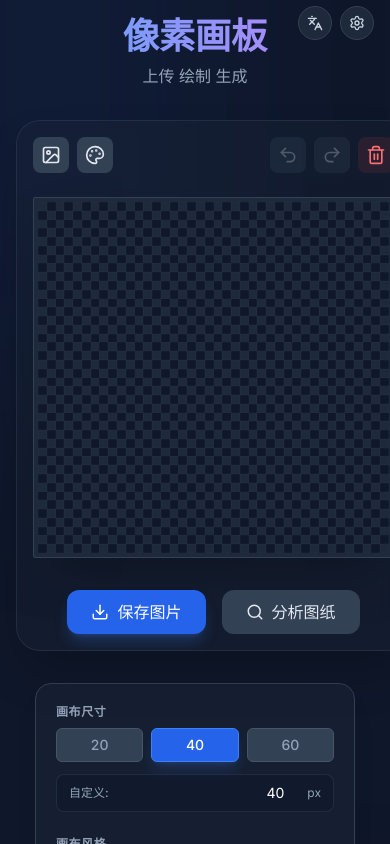
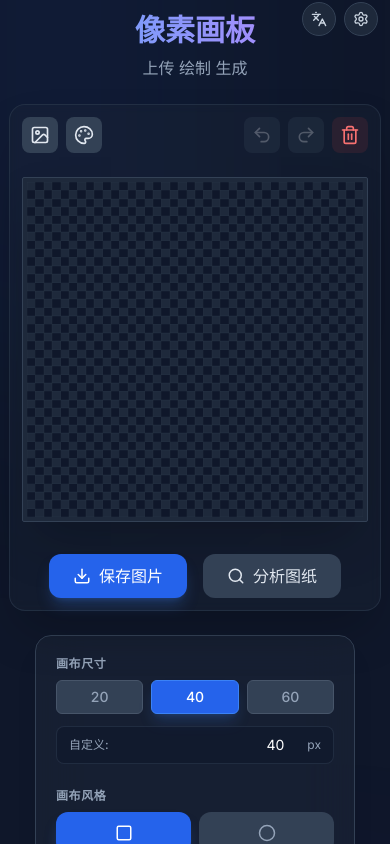
Before and after one commit to yicracks/pixelpixel, a React (Vite) app: page / in a window 390 px wide. Shown: the top 844 px of the page. Built offline with nearby package versions, Linux system fonts and the light colour scheme.

Commit message:
fix: Adjust padding and sizing for better responsiveness
This commit refines the layout by slightly reducing the main app padding and adjusting the grid and toolbar maximum widths. These changes aim to improve the user experience on smaller viewports and ensure better overall responsiveness.

```diff
--- a/App.tsx
+++ b/App.tsx
@@ -171,7 +171,7 @@ const App: React.FC = () => {
   };
 
   return (
-    <div className={`min-h-screen flex flex-col items-center justify-center p-4 md:p-8 relative overflow-hidden transition-colors duration-500 ${isDark ? 'bg-slate-900 text-slate-100' : 'bg-slate-50 text-slate-900'}`}>
+    <div className={`min-h-screen flex flex-col items-center justify-center p-3 md:p-8 relative overflow-hidden transition-colors duration-500 ${isDark ? 'bg-slate-900 text-slate-100' : 'bg-slate-50 text-slate-900'}`}>
 
       {/* Background decoration */}
       <div className="absolute top-0 left-0 w-full h-full overflow-hidden pointer-events-none z-0">
@@ -179,7 +179,7 @@ const App: React.FC = () => {
          <div className={`absolute bottom-[-20%] right-[-10%] w-[50%] h-[50%] rounded-full blur-[120px] transition-colors duration-500 ${isDark ? 'bg-purple-600/10' : 'bg-purple-400/20'}`}></div>
       </div>
 
-      <header className="mb-8 z-10 text-center relative w-full max-w-6xl">
+      <header className="mb-6 md:mb-8 z-10 text-center relative w-full max-w-6xl px-2">
         {/* Desktop Controls */}
         <div className="absolute right-0 top-0 hidden md:flex items-center gap-2">
             <button
@@ -213,13 +213,13 @@ const App: React.FC = () => {
             </button>
         </div>
 
-        <h1 className="text-4xl md:text-5xl font-bold bg-clip-text text-transparent bg-gradient-to-r from-blue-400 to-purple-400 mb-2">
+        <h1 className="text-3xl md:text-5xl font-bold bg-clip-text text-transparent bg-gradient-to-r from-blue-400 to-purple-400 mb-2">
           {t.title}
         </h1>
         <p className={isDark ? "text-slate-400" : "text-slate-500"}>{t.subtitle}</p>
       </header>
 
-      <main className="w-full max-w-6xl z-10 flex flex-col md:flex-row gap-8 items-start justify-center">
+      <main className="w-full max-w-6xl z-10 flex flex-col md:flex-row gap-6 md:gap-8 items-center md:items-start justify-center">
 
         {/* Left Control Panel (Mobile: Top) */}
         <section className="w-full md:w-auto order-2 md:order-1 flex justify-center">
@@ -246,7 +246,7 @@ const App: React.FC = () => {
         </section>
 
         {/* Center Canvas */}
-        <section className={`flex-1 order-1 md:order-2 p-4 md:p-8 rounded-3xl border shadow-2xl backdrop-blur-sm flex flex-col items-center transition-colors duration-300 ${isDark ? 'bg-slate-800/30 border-slate-700/50' : 'bg-white/60 border-slate-200'}`}>
+        <section className={`flex-1 order-1 md:order-2 p-3 md:p-8 rounded-2xl md:rounded-3xl border shadow-2xl backdrop-blur-sm flex flex-col items-center transition-colors duration-300 ${isDark ? 'bg-slate-800/30 border-slate-700/50' : 'bg-white/60 border-slate-200'}`}>
 
            {/* Canvas Header (Icons + Undo/Redo/Clear) */}
            <div className="w-full flex items-center justify-between mb-6">
--- a/components/Grid.tsx
+++ b/components/Grid.tsx
@@ -242,7 +242,7 @@ const Grid: React.FC<GridProps> = ({
         onMouseUp={handleMouseUp}
         style={{
           display: 'block',
-          width: 'min(600px, 90vw)',
+          width: 'min(600px, 86vw)',
           aspectRatio: `${grid[0].length} / ${grid.length}`,
           cursor: tool === ToolType.EYEDROPPER ? 'crosshair' : 'default',
           imageRendering: 'pixelated', // Keep it sharp
--- a/components/Toolbar.tsx
+++ b/components/Toolbar.tsx
@@ -125,7 +125,7 @@ const Toolbar: React.FC<ToolbarProps> = ({
     : 'bg-blue-500 border-blue-400 text-white shadow-lg shadow-blue-500/20';
 
   return (
-    <div className={`flex flex-col gap-6 p-5 backdrop-blur-xl border rounded-2xl shadow-xl w-full max-w-xs h-fit overflow-y-auto max-h-[90vh] transition-colors duration-300 ${containerClass}`}>
+    <div className={`flex flex-col gap-6 p-5 backdrop-blur-xl border rounded-2xl shadow-xl w-full max-w-[min(320px,88vw)] h-fit overflow-y-auto max-h-[90vh] transition-colors duration-300 ${containerClass}`}>
 
       {/* --- Size Selector --- */}
       <div>
```
